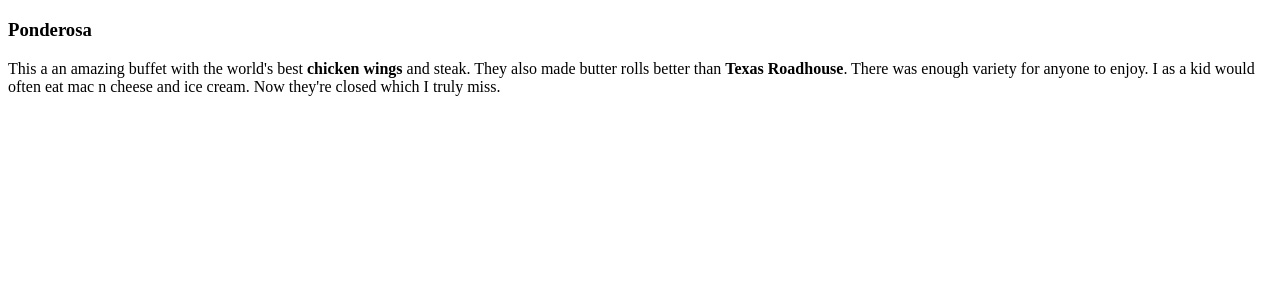
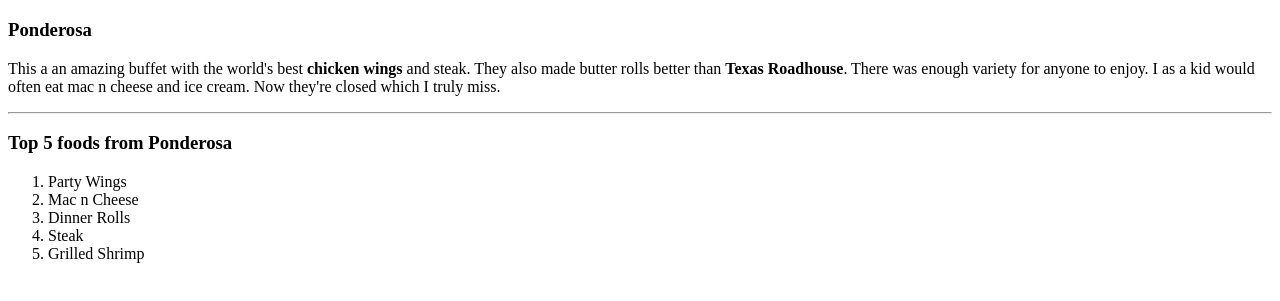
Before and after one commit to 44-563-Web-Apps-S24/44563-webapps-s24-assignment3-djgamekid, a plain HTML site: page index.html in a window 1280 px wide. Shown: the part 61-362 px from the top of the page. Drawn offline with Linux system fonts and the light colour scheme.

Commit message:
Added Ordered List

```diff
--- a/index.html
+++ b/index.html
@@ -11,9 +11,21 @@
 <body>
     <h1>Darren Ross Page</h1>
     <h3>Ponderosa</h3>
-    <p>This a an amazing buffet with the world's best <b>chicken wings</b> and steak. They also made butter rolls better than <b>Texas Roadhouse</b>.
-        There was enough variety for anyone to enjoy. I as a kid would often eat mac n cheese and ice cream. Now they're closed which I truly miss.
+    <p>This a an amazing buffet with the world's best <b>chicken wings</b> and steak. They also made butter rolls better
+        than <b>Texas Roadhouse</b>.
+        There was enough variety for anyone to enjoy. I as a kid would often eat mac n cheese and ice cream. Now they're
+        closed which I truly miss.
     </p>
+    <hr />
+    <h3>Top 5 foods from Ponderosa</h3>
+    <ol>
+
+        <li> Party Wings</li>
+        <li>Mac n Cheese</li>
+        <li>Dinner Rolls</li>
+        <li>Steak</li>
+        <li>Grilled Shrimp</li>
+    </ol>
 </body>
 
 </html>
```
